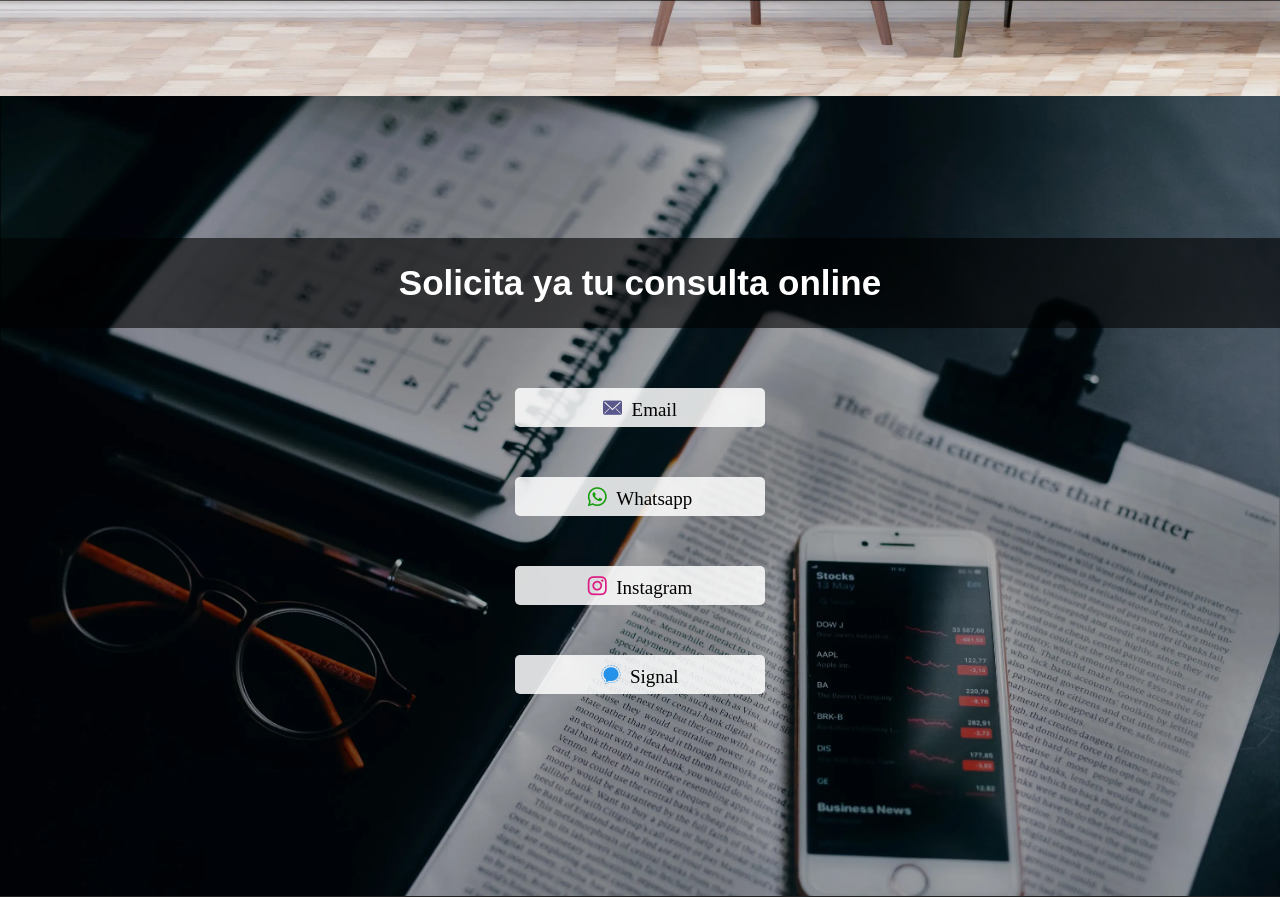
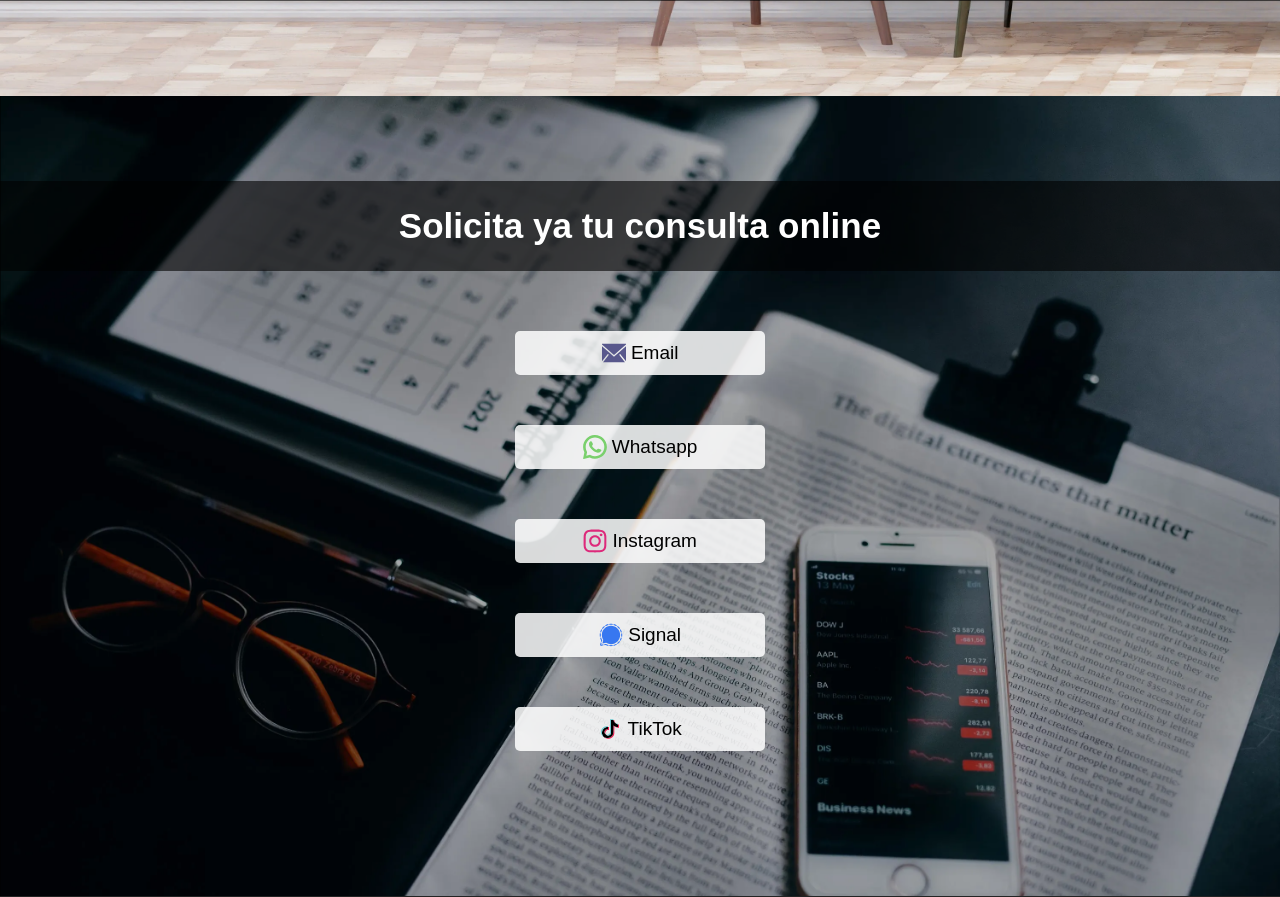
Before and after one commit to eldiosx/acnutritionis, a PHP site: page / in a window 1280 px wide. Shown: the part 4904-5801 px from the top of the page. Run offline with PHP 8.4, Linux system fonts and the light colour scheme; some web fonts are replaced.

Commit message:
iconUpdate

```diff
--- a/css/index.css
+++ b/css/index.css
@@ -74,6 +74,15 @@ html {
     scroll-behavior: smooth;
     height: 100%;
     font-size: 24px;
+}
+
+.icon {
+    width: 24px;
+    height: 24px;
+}
+
+.text {
+    text-align: center;
 }
 
 h1 {
@@ -610,6 +619,10 @@ textarea {
 
 
 .contact div {
+    display: flex;
+    justify-content: center;
+    align-items: center;
+    background-size: cover;
     margin: 50px;
     width: 250px;
     background-color: var(--background-button);
@@ -1105,6 +1118,17 @@ textarea {
         background-color: black;
     }
 
+    .icon {
+        width: 20px;
+        height: 20px;
+    }
+
+    .contact div {
+        margin: 40px;
+        width: 150px;
+        font-size: 15px;
+    }
+
     h1 {
         font-size: 20px;
         padding: 5px 0 5px 0;
--- a/css/style.css
+++ b/css/style.css
@@ -17,8 +17,6 @@
   font-variant: normal;
   text-transform: none;
   line-height: 1;
-
-
   -webkit-font-smoothing: antialiased;
   -moz-osx-font-smoothing: grayscale;
 }
--- a/index.html
+++ b/index.html
@@ -578,16 +578,39 @@
                 <div class="scroll-animation content">
                     <div class="info">
                         <a href="mailto:info@acnutritionis.com" class="contact">
-                            <div class="icon-envelope">&nbsp;Email</div>
+                            <div>
+                                <img class="icon" src="../img/icons/email.svg" alt="">
+                                &nbsp;
+                                <span class="text">Email</span>
+                            </div>
                         </a>
                         <a href="https://wa.me/34672268898" class="contact">
-                            <div class="icon-whatsapp">&nbsp;Whatsapp</div>
+                            <div>
+                                <img class="icon" src="../img/icons/whatsapp.svg" alt="">
+                                &nbsp;
+                                <span class="text">Whatsapp</span>
+                            </div>
                         </a>
                         <a href="https://www.instagram.com/acnutritionis/" class="contact">
-                            <div class="icon-instagram">&nbsp;Instagram</div>
+                            <div>
+                                <img class="icon" src="../img/icons/instagram.svg" alt="">
+                                &nbsp;
+                                <span class="text">Instagram</span>
+                            </div>
                         </a>
                         <a href="https://signal.me/#p/+34672268898" class="contact">
-                            <div class="icon-signal">&nbsp;Signal</div>
+                            <div>
+                                <img class="icon" src="../img/icons/signal.svg" alt="">
+                                &nbsp;
+                                <span class="text">Signal</span>
+                            </div>
+                        </a>
+                        <a href="https://www.tiktok.com/@ac_nutritionis?_t=8iMzXsa73Ca&_r=1" class="contact">
+                            <div>
+                                <img class="icon" src="../img/icons/tiktok.svg" alt="">
+                                &nbsp;
+                                <span class="text">TikTok</span>
+                            </div>
                         </a>
                     </div>
                 </div>
```
Also changed, not shown: img/icons/email.svg (added), img/icons/instagram.svg (added), img/icons/signal.svg (added), img/icons/tiktok.svg (added), img/icons/whatsapp.svg (added).
